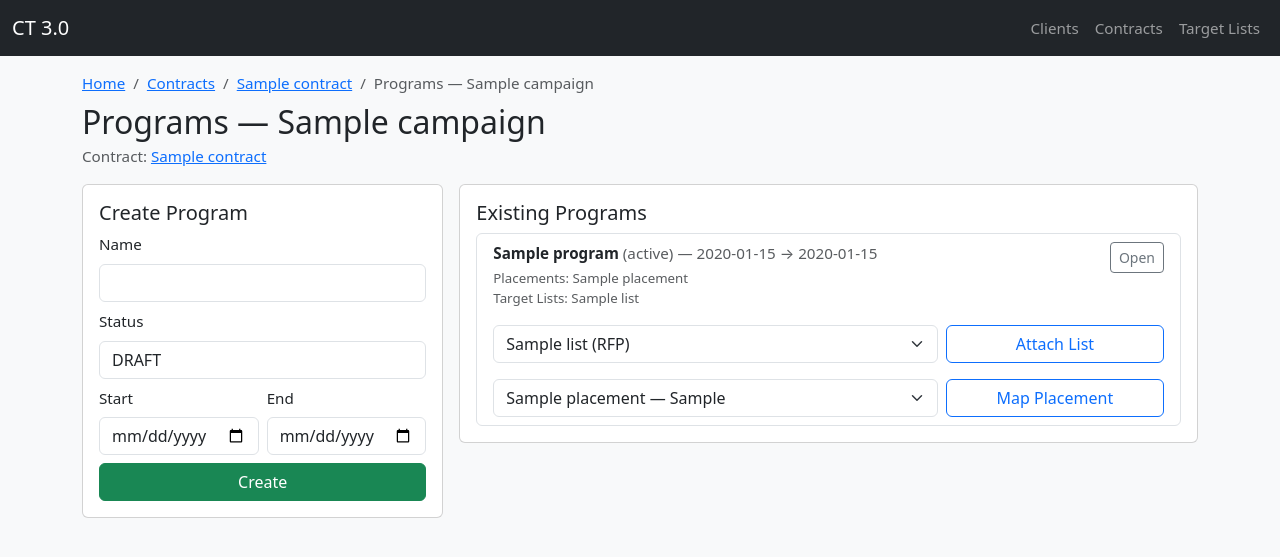
After one commit to willoutcault/campaign-tracker-3.0, a Flask app: page /contracts/campaigns/1/programs in a window 1280 px wide. The commit adds this page. Shown: the top 557 px of the page. Run offline with Flask 3, Linux system fonts and the light colour scheme; tables that the repository leaves empty hold one stand-in row (values such as "Sample post"); some libraries are stand-ins or nearby versions.

Commit message:
create manage programs page

```diff
--- a/app/blueprints/contracts.py
+++ b/app/blueprints/contracts.py
@@ -165,31 +165,56 @@ def edit_campaign(campaign_id):
     )
 
 # Programs
-@bp.route("/campaigns/<int:campaign_id>/programs/create", methods=["GET","POST"])
-def create_program(campaign_id):
+@bp.route("/campaigns/<int:campaign_id>/programs", methods=["GET", "POST"])
+def manage_programs(campaign_id):
+    from flask import g
     campaign = Campaign.query.get_or_404(campaign_id)
-    client_id = campaign.contract.client_id
+    contract = campaign.contract
+
     if request.method == "POST":
-        name = request.form.get("name")
-        status = request.form.get("status")
+        # Create a new program from the inline form
+        name = (request.form.get("name") or "").strip()
+        status = (request.form.get("status") or "DRAFT").strip()
         start = request.form.get("start_date") or None
         end = request.form.get("end_date") or None
+
+        if not name:
+            flash("Program name is required.", "danger")
+            return redirect(url_for("contracts.manage_programs", campaign_id=campaign.id))
+
         p = Program(
             campaign_id=campaign.id,
             name=name,
             status=status or "DRAFT",
-            start_date=date.fromisoformat(start) if start else None,
-            end_date=date.fromisoformat(end) if end else None,
+            start_date=(date.fromisoformat(start) if start else None),
+            end_date=(date.fromisoformat(end) if end else None),
         )
-        # inside create_program (POST branch)
         db.session.add(p)
         db.session.commit()
-        flash("Program created", "success")
-        return redirect(url_for("contracts.view_program", program_id=p.id))  # <-- change to this
+        flash("Program created.", "success")
+        return redirect(url_for("contracts.manage_programs", campaign_id=campaign.id))
 
+    # GET: render page with all programs + helpers for attach/map
+    client_id = contract.client_id
     lists = TargetList.query.join(TargetList.clients).filter(Client.id == client_id).all()
-    placements = Placement.query.order_by(Placement.name.asc()).all()
-    return render_template("contracts/forms/program_form.html", campaign=campaign, lists=lists, placements=placements)
+    all_placements = Placement.query.order_by(Placement.name.asc()).all()
+
+    # Breadcrumbs
+    g.breadcrumbs = [
+        ("Home", url_for("index")),
+        ("Contracts", url_for("contracts.list_contracts")),
+        (contract.name, url_for("contracts.view_contract", contract_id=contract.id)),
+        (f"Programs — {campaign.name}", None),
+    ]
+
+    return render_template(
+        "contracts/forms/programs_manage.html",
+        campaign=campaign,
+        contract=contract,
+        programs=campaign.programs,
+        lists=lists,
+        all_placements=all_placements,
+    )
 
 @bp.route("/programs/<int:program_id>")
 def view_program(program_id):
--- a/app/templates/contracts/detail.html
+++ b/app/templates/contracts/detail.html
@@ -18,8 +18,10 @@
         </a>
       </h5>
       <div class="mb-3">
-        <a class="btn btn-sm btn-outline-primary" href="{{ url_for('contracts.create_program', campaign_id=camp.id) }}">Add Program</a>
-        <a class="btn btn-sm btn-outline-primary" href="{{ url_for('contracts.create_placement') }}">New Placement</a>
+        <a class="btn btn-sm btn-primary"
+        href="{{ url_for('contracts.manage_programs', campaign_id=camp.id) }}">
+        Manage Programs
+        </a>
         <a class="btn btn-sm btn-outline-secondary" href="{{ url_for('contracts.edit_campaign', campaign_id=camp.id) }}"> Edit </a>
         <ul class="mt-2">
         {% for prog in camp.programs %}
--- /dev/null
+++ b/app/templates/contracts/forms/programs_manage.html
@@ -0,0 +1,114 @@
+{% extends "base.html" %}
+{% block content %}
+<h2 class="mb-1">Programs — {{ campaign.name }}</h2>
+<p class="text-muted mb-3">
+  Contract: <a href="{{ url_for('contracts.view_contract', contract_id=contract.id) }}">{{ contract.name }}</a>
+</p>
+
+<div class="row g-3">
+  <!-- Create Program -->
+  <div class="col-lg-4">
+    <div class="card">
+      <div class="card-body">
+        <h5 class="card-title">Create Program</h5>
+        <form method="post" class="row g-2">
+          <input type="hidden" name="csrf_token" value="{{ csrf_token() }}">
+          <div class="col-12">
+            <label class="form-label">Name</label>
+            <input name="name" class="form-control" required>
+          </div>
+          <div class="col-12">
+            <label class="form-label">Status</label>
+            <input name="status" class="form-control" value="DRAFT">
+          </div>
+          <div class="col-6">
+            <label class="form-label">Start</label>
+            <input type="date" name="start_date" class="form-control">
+          </div>
+          <div class="col-6">
+            <label class="form-label">End</label>
+            <input type="date" name="end_date" class="form-control">
+          </div>
+          <div class="col-12">
+            <button class="btn btn-success w-100">Create</button>
+          </div>
+        </form>
+      </div>
+    </div>
+  </div>
+
+  <!-- Programs list with inline actions -->
+  <div class="col-lg-8">
+    <div class="card">
+      <div class="card-body">
+        <h5 class="card-title">Existing Programs</h5>
+        <div class="list-group">
+          {% for prog in programs %}
+            <div class="list-group-item">
+              <div class="d-flex justify-content-between align-items-start">
+                <div>
+                  <strong>{{ prog.name }}</strong>
+                  <span class="text-muted">({{ prog.status }})</span>
+                  {% if prog.start_date or prog.end_date %}
+                    <span class="text-muted">— {{ prog.start_date or "?" }} → {{ prog.end_date or "?" }}</span>
+                  {% endif %}
+                  <div class="small text-muted mt-1">
+                    Placements:
+                    {% for pl in prog.placements %}{{ pl.name }}{% if not loop.last %}, {% endif %}{% else %}none{% endfor %}
+                  </div>
+                  <div class="small text-muted">
+                    Target Lists:
+                    {% for ptl in prog.program_target_lists %}{{ ptl.target_list.title }}{% if not loop.last %}, {% endif %}{% else %}none{% endfor %}
+                  </div>
+                </div>
+                <div class="ms-3">
+                  <a class="btn btn-sm btn-outline-secondary"
+                     href="{{ url_for('contracts.view_program', program_id=prog.id) }}">
+                    Open
+                  </a>
+                </div>
+              </div>
+
+              <!-- Inline attach target list -->
+              <form method="post"
+                    action="{{ url_for('contracts.attach_target_list', program_id=prog.id) }}"
+                    class="row g-2 mt-2">
+                <input type="hidden" name="csrf_token" value="{{ csrf_token() }}">
+                <div class="col-md-8">
+                  <select name="target_list_id" class="form-select">
+                    {% for tl in lists %}
+                      <option value="{{ tl.id }}">{{ tl.title }} ({{ tl.use_case.value }})</option>
+                    {% endfor %}
+                  </select>
+                </div>
+                <div class="col-md-4">
+                  <button class="btn btn-outline-primary w-100">Attach List</button>
+                </div>
+              </form>
+
+              <!-- Inline map placement -->
+              <form method="post"
+                    action="{{ url_for('contracts.map_placement', program_id=prog.id) }}"
+                    class="row g-2 mt-2">
+                <input type="hidden" name="csrf_token" value="{{ csrf_token() }}">
+                <div class="col-md-8">
+                  <select name="placement_id" class="form-select">
+                    {% for p in all_placements %}
+                      <option value="{{ p.id }}">{{ p.name }} — {{ p.channel or 'n/a' }}</option>
+                    {% endfor %}
+                  </select>
+                </div>
+                <div class="col-md-4">
+                  <button class="btn btn-outline-primary w-100">Map Placement</button>
+                </div>
+              </form>
+            </div>
+          {% else %}
+            <div class="text-muted p-3">No programs yet—create one on the left.</div>
+          {% endfor %}
+        </div>
+      </div>
+    </div>
+  </div>
+</div>
+{% endblock %}
```
Also changed, not shown: app/templates/contracts/forms/campaign_detail.html (+6 -6 lines).
